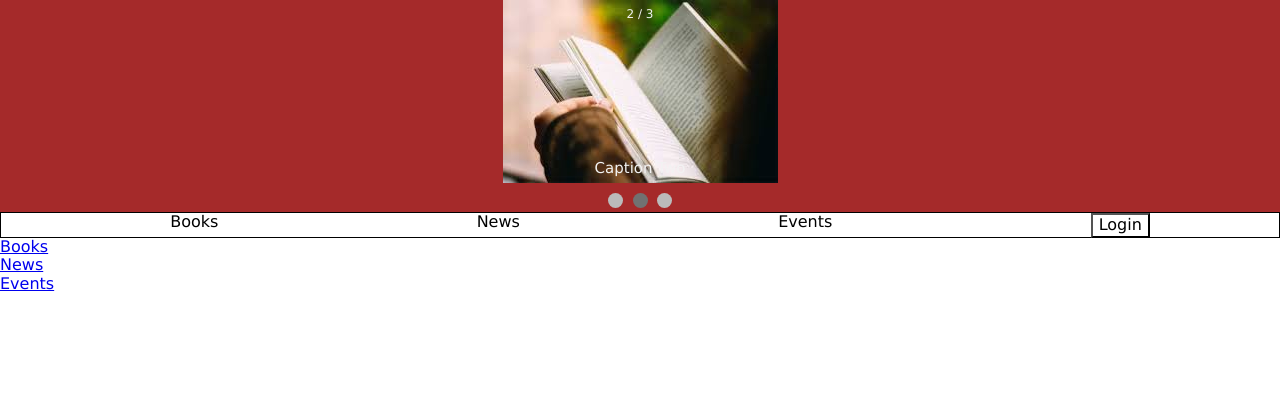
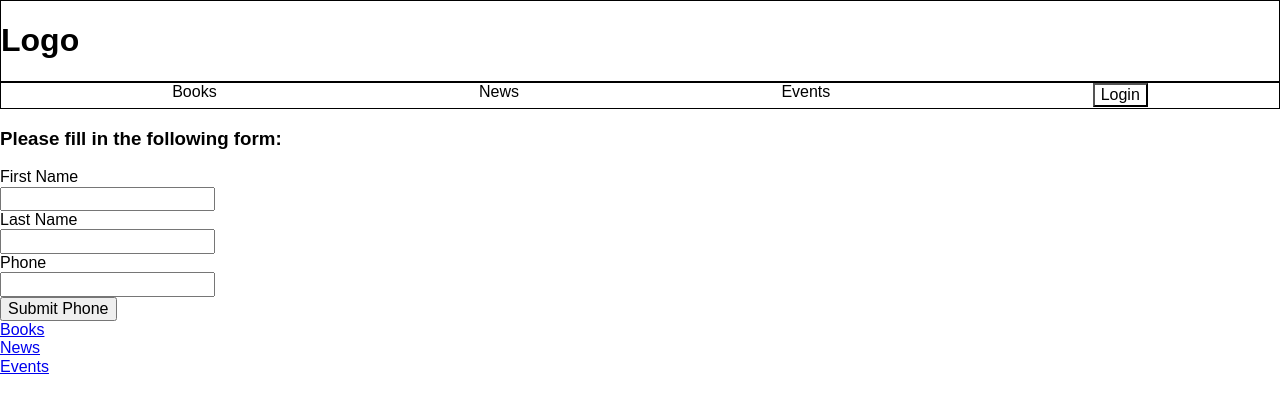
Before and after one commit to AMM5/ProyectoBiblioteca, a PHP site: page / in a window 1280 px wide. Shown: the top 413 px of the page. Run offline with PHP 8.4, Linux system fonts and the light colour scheme.

Commit message:
Cambio de formulario, haciendolo de forma automatica.

```diff
--- /dev/null
+++ b/ClassForm.php
@@ -0,0 +1,33 @@
+<?php
+/**
+ * Created by PhpStorm.
+ * User: diang
+ * Date: 19/11/2018
+ * Time: 16:52
+ */
+require_once ("LabelInput.php");
+class ClassForm {
+    private $action;
+    private $button;
+    private $labelinput = [];
+    function __construct($action, $button) {
+        $this->action = $action;
+        $this->button = $button;
+    }
+
+    function addField($name, $nameLabel, $type) {
+        $this->labelinput[] = new Labelinput($name, $nameLabel, $type);
+    }
+
+    function displayForm() {
+        echo "<form action='".$this->action."' method='POST'>";
+         foreach ($this->labelinput as $label) {
+             echo $label;
+         }
+        /*for ($i = 0; $i < sizeof($this->labelinput); $i++ ) {
+            echo $this->labelinput[$i];
+        }*/
+        echo "<input type='submit' value='".$this->button."'";
+        echo "</form>";
+    }
+}
--- /dev/null
+++ b/LabelInput.php
@@ -0,0 +1,24 @@
+<?php
+/**
+ * Created by PhpStorm.
+ * User: diang
+ * Date: 19/11/2018
+ * Time: 16:54
+ */
+
+class LabelInput {
+    private $name;
+    private $nameLabel;
+    private $type;
+
+    function __construct($name, $nameLabel,$type) {
+        $this->name = $name;
+        $this->nameLabel = $nameLabel;
+        $this->type = $type;
+    }
+
+    function __toString() {
+        return "<label for='".$this->name."'> $this->nameLabel</label>"
+            ."<br><input type='".$this->type."' name='".$this->name."'/><br>";
+    }
+}
--- a/home.css
+++ b/home.css
@@ -1,115 +1,6 @@
 /*LOGIN*/
 body {font-family: Arial, Helvetica, sans-serif;}
 
-/* Full-width input fields */
-/*input[type=text], input[type=password] {
-    width: 100%;
-    padding: 12px 20px;
-    margin: 8px 0;
-    display: inline-block;
-    border: 1px solid #ccc;
-    box-sizing: border-box;
-}
-
-/* Set a style for all buttons */
-/*button.submit {
-    background-color: #4CAF50;
-    color: white;
-    padding: 14px 20px;
-    margin: 8px 0;
-    border: none;
-    cursor: pointer;
-    width: 100%;
-}
-
-button:hover {
-    opacity: 0.8;
-}
-
-/* The Modal (background) */
-.modal {
-    display: none;
-    position: fixed;
-    overflow: auto;
-    width:100%;
-    height: 100%;
-    background-color: rgba(0,0,0,0.4);
-    z-index: 1;
-    left: 0;
-    top: 0;
-    justify-content: center;
-}
-/*Formulario*/
-label, input {
-    margin-bottom: 1vw;
-}
-
-.container {
-    display: flex;
-    justify-content: center;
-    flex-direction: column;
-}
-
-.form {
-    background-color: #f2f2f2;
-}
-
-/* The Close Button (x) */
-.cruzCerrar {
-    cursor: pointer;
-    text-align: right;
-    margin-right: 5px;
-}
-
-
-
-/* Modal Content/Box */
-.modal-content {
-    display: flex;
-    justify-content: center;
-    flex-direction: column;
-}
-
-
-/* The Close Button (x) */
-/*.close {
-    position: absolute;
-    right: 25px;
-    top: 0;
-    color: #000;
-    font-size: 35px;
-    font-weight: bold;
-}
-
-.close:hover,
-.close:focus {
-    color: red;
-    cursor: pointer;
-}*/
-
-/* Add Zoom Animation */
-.animate {
-    -webkit-animation: animatezoom 0.6s;
-    animation: animatezoom 0.6s;
-}
-
-@-webkit-keyframes animatezoom {
-    from {-webkit-transform: scale(0)}
-    to {-webkit-transform: scale(1)}
-}
-
-@keyframes animatezoom {
-    from {transform: scale(0)}
-    to {transform: scale(1)}
-}
-
-/* Change styles for span and cancel button on extra small screens */
-@media screen and (max-width: 300px) {
-    span.psw {
-        display: block;
-        float: none;
-    }
-}
 /*NAV*/
 nav {
     border: 1px solid black;
@@ -132,89 +23,5 @@ nav ul li a {
 
 /*HEADER*/
 header {
-    padding-bottom: 10px;
+    border: 1px solid black;
 }
-
-.puntos {
-    width: 100%;
-    background-color: brown;
-}
-img {
-   height: auto;
-    width: auto;
-}
-
-* {box-sizing: border-box}
-body {font-family: Verdana, sans-serif; margin:0}
-.mySlides {
-    display: none;
-    text-align: center;
-}
-img {vertical-align: middle;}
-
-/* Slideshow container */
-.slideshow-container {
-    background-color: brown;
-    position: relative;
-    width: 100%;
-}
-
-/* Caption text */
-.text {
-    color: #f2f2f2;
-    font-size: 15px;
-    padding: 8px 12px;
-    position: absolute;
-    bottom: 8px;
-    width: 100%;
-    text-align: center;
-}
-
-/* Number text (1/3 etc) */
-.numbertext {
-
-    color: #f2f2f2;
-    font-size: 12px;
-    padding: 8px 12px;
-    position: absolute;
-    width: 100%;
-    top: 0;
-}
-
-/* The dots/bullets/indicators */
-.dot {
-    height: 15px;
-    width: 15px;
-    margin: 0 2px;
-    background-color: #bbb;
-    border-radius: 50%;
-    display: inline-block;
-    transition: background-color 0.6s ease;
-}
-
-.active, .dot:hover {
-    background-color: #717171;
-}
-
-/* Fading animation */
-.fade {
-    -webkit-animation-name: fade;
-    -webkit-animation-duration: 1.5s;
-    animation-name: fade;
-    animation-duration: 1.5s;
-}
-
-@-webkit-keyframes fade {
-    from {opacity: .4}
-    to {opacity: 1}
-}
-
-@keyframes fade {
-    from {opacity: .4}
-    to {opacity: 1}
-}
-
-/* On smaller screens, decrease text size */
-@media only screen and (max-width: 300px) {
-   .text {font-size: 11px}
-}
--- a/index.php
+++ b/index.php
@@ -11,31 +11,9 @@
 
     </head>
     <body>
-        <header class="slideshow-container">
-
-            <div class="mySlides fade">
-                <div class="numbertext">1 / 3</div>
-                <img src="img/1.jpg" />
-                <div class="text">Caption Text</div>
-            </div>
-
-            <div class="mySlides fade">
-                <div class="numbertext">2 / 3</div>
-                <img src="img/2.jpg"/>
-                <div class="text">Caption Two</div>
-            </div>
-
-            <div class="mySlides fade">
-                <div class="numbertext">3 / 3</div>
-                <img src="img/3.jpg"/>
-                <div class="text">Caption Three</div>
-            </div>
+        <header>
+            <h1>Logo</h1>
         </header>
-        <div class="puntos" style="text-align:center">
-            <span class="dot"></span>
-            <span class="dot"></span>
-            <span class="dot"></span>
-        </div>
 
         <script type="text/javascript" src="js/js.js"></script>
 
@@ -51,30 +29,23 @@
         <!--Login-->
         <div id="login" class="modal">
 
-            <form class="modal-content animate" action="/action_page.php">
-                <div class="form">
-                    <div class="cruzCerrar">
-                        <span onclick="document.getElementById('login').style.display='none'" class="close" title="Close Modal">&times;</span>
-                    </div>
+            <?php
+                /* Script name: buildForm
+                 *  Description: Uses the form to create a simple HTML form
+                 */
+                require_once ("ClassForm.php");
 
-                    <div class="container">
-                        <label for="user"><b>Username</b></label>
-                        <input type="text" placeholder="Enter Username" name="user" required>
+                $phone_form = new ClassForm("process.php","Submit Phone");
 
-                        <label for="psw"><b>Password</b><span class="psw">Forgot <a href="#">password?</a></span></label>
-                        <input type="password" placeholder="Enter Password" name="psw" required>
+                $phone_form->addField("first_name","First Name","text");
+                $phone_form->addField("last_name" ,"Last Name","text");
+                $phone_form->addField("phone","Phone","tel");
 
-                        <button type="submit" class="submit">Login</button>
-                        <label>
-                            <input type="checkbox" checked="checked" name="remember"> Remember me
-                        </label>
-                    </div>
+                echo "<h3>Please fill in the following form:</h3>";
 
-                    <div class="container" style="background-color:#f1f1f1">
-                        <button class="create">Create your Library account</button>
-                    </div>
-                </div>
-            </form>
+                $phone_form->displayForm();
+
+            ?>
         </div>
 
         <!--BOOKS-->
```
